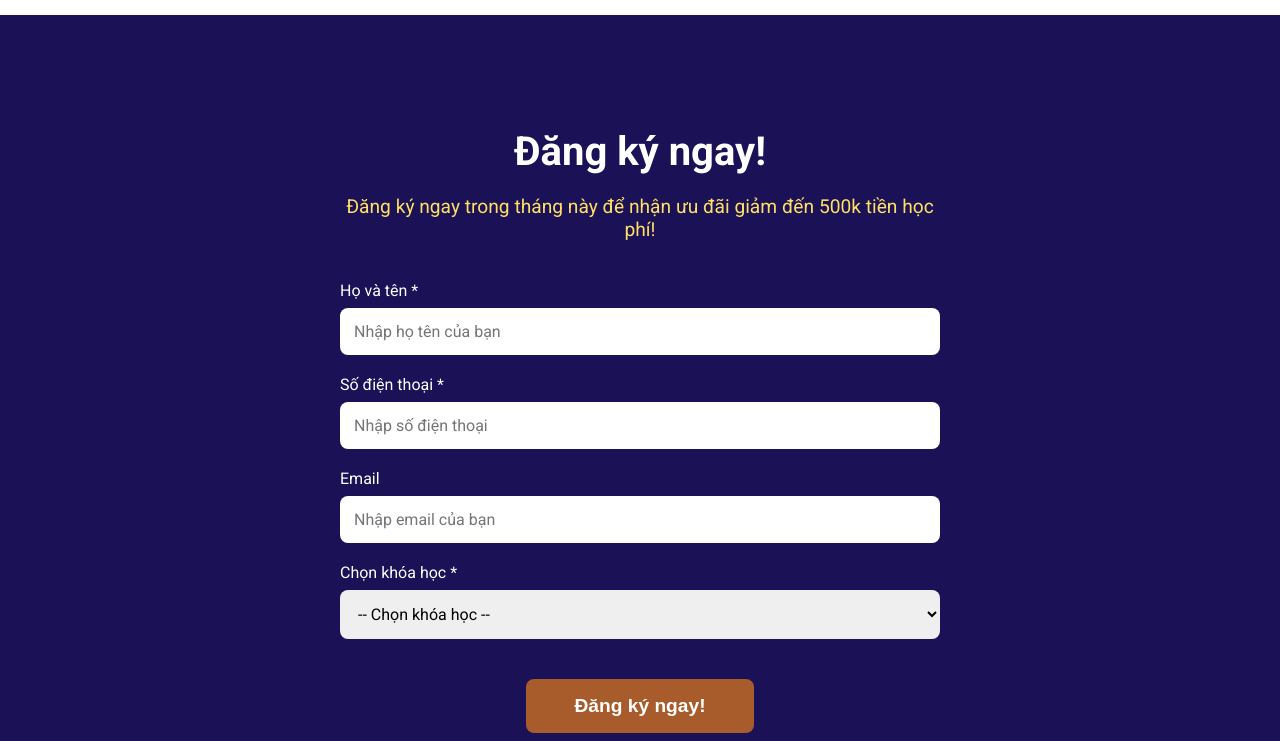
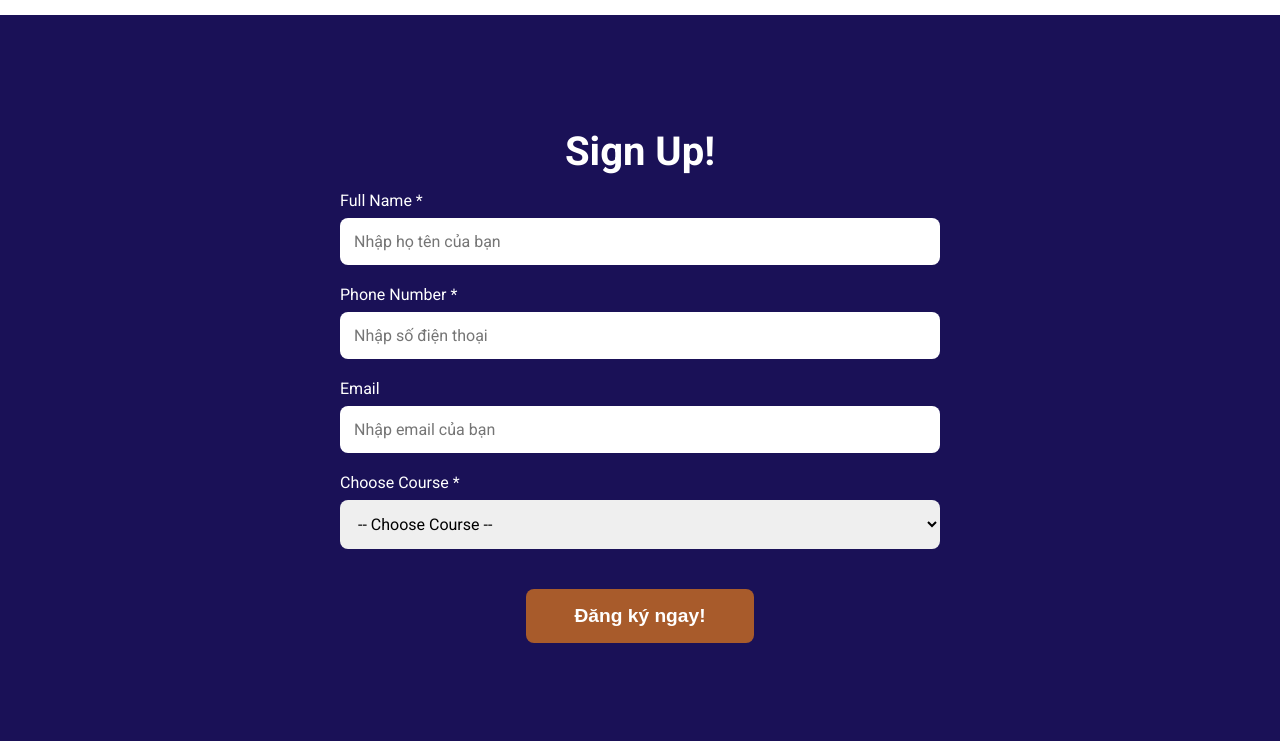
Before and after one commit to Desugado/matiecake4.github.io, a website: page work-shop.html in a window 1280 px wide. Shown: the part 3360-4101 px from the top of the page. Drawn offline with Linux system fonts and the light colour scheme.

Commit message:
work-shop.html

```diff
--- a/work-shop.html
+++ b/work-shop.html
@@ -332,17 +332,16 @@
 
     <section class="register-section" id="register">
         <div class="register-container">
-            <h2 class="register-title">Đăng ký ngay!</h2>
-            <p class="register-subtitle">Đăng ký ngay trong tháng này để nhận ưu đãi giảm đến 500k tiền học phí!</p>
+            <h2 class="register-title">Sign Up!</h2>
 
             <form id="registerForm">
                 <div class="form-group">
-                    <label for="name">Họ và tên *</label>
+                    <label for="name">Full Name *</label>
                     <input type="text" id="name" name="name" required placeholder="Nhập họ tên của bạn">
                 </div>
 
                 <div class="form-group">
-                    <label for="phone">Số điện thoại *</label>
+                    <label for="phone">Phone Number *</label>
                     <input type="tel" id="phone" name="phone" required placeholder="Nhập số điện thoại">
                 </div>
 
@@ -352,15 +351,11 @@
                 </div>
 
                 <div class="form-group">
-                    <label for="course">Chọn khóa học *</label>
+                    <label for="course">Choose Course *</label>
                     <select id="course" name="course" required>
-                        <option value="">-- Chọn khóa học --</option>
-                        <option value="banh-mi">Khóa Bánh mỳ cơ bản không phụ gia</option>
-                        <option value="banh-lanh">Khóa Bánh lạnh kinh doanh</option>
-                        <option value="banh-kem">Khóa Bánh kem kinh doanh cơ bản</option>
-                        <option value="banh-kem-hoa">Khóa Bánh kem hoa topping</option>
-                        <option value="teabreak">Khóa Các loại bánh Teabreak</option>
-                        <option value="tron-goi">Khóa Bánh kem trọn gói ra nghề</option>
+                        <option value="">-- Choose Course --</option>
+                        <option value="banh-lanh">Business Cold Cake Course</option>
+                        <option value="banh-kem">Basic Business Cake Course</option>
                     </select>
                 </div>
 
@@ -440,4 +435,5 @@
         });
     </script>
 </body>
+
 </html>
```
